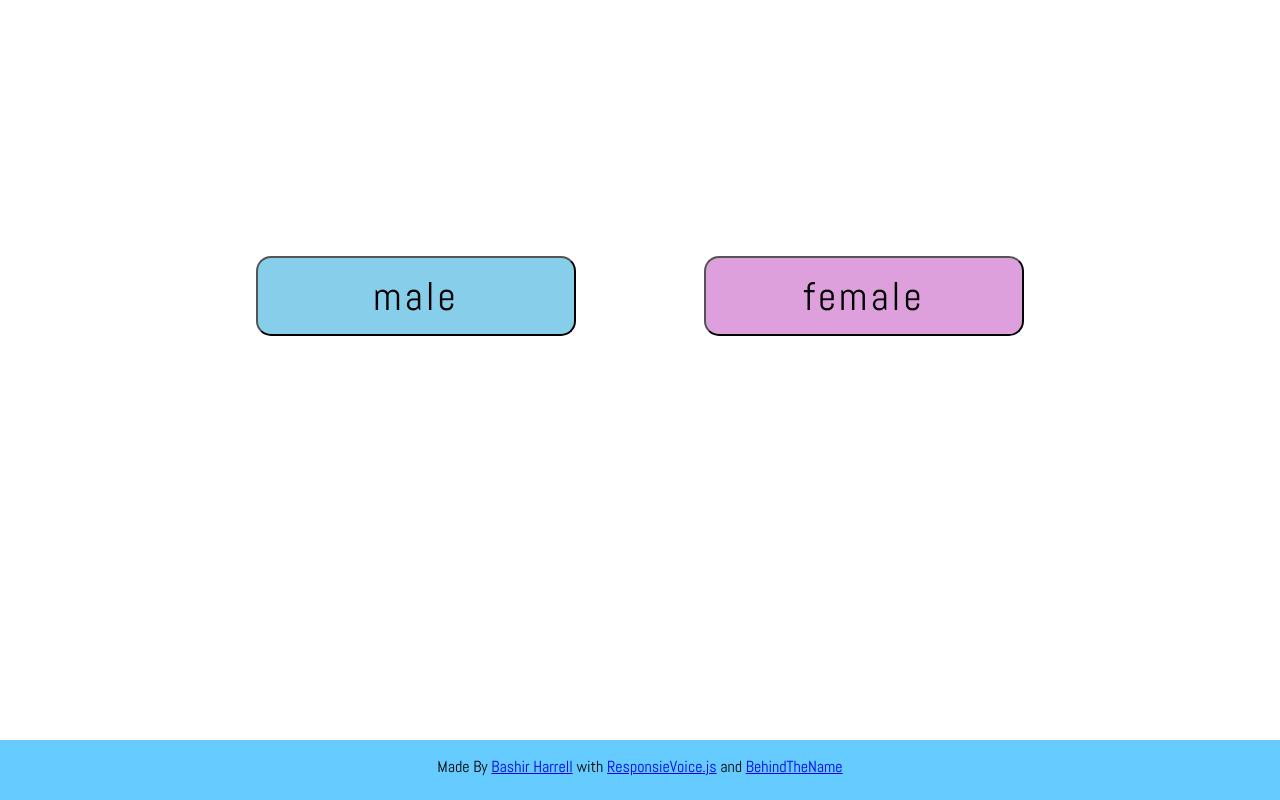
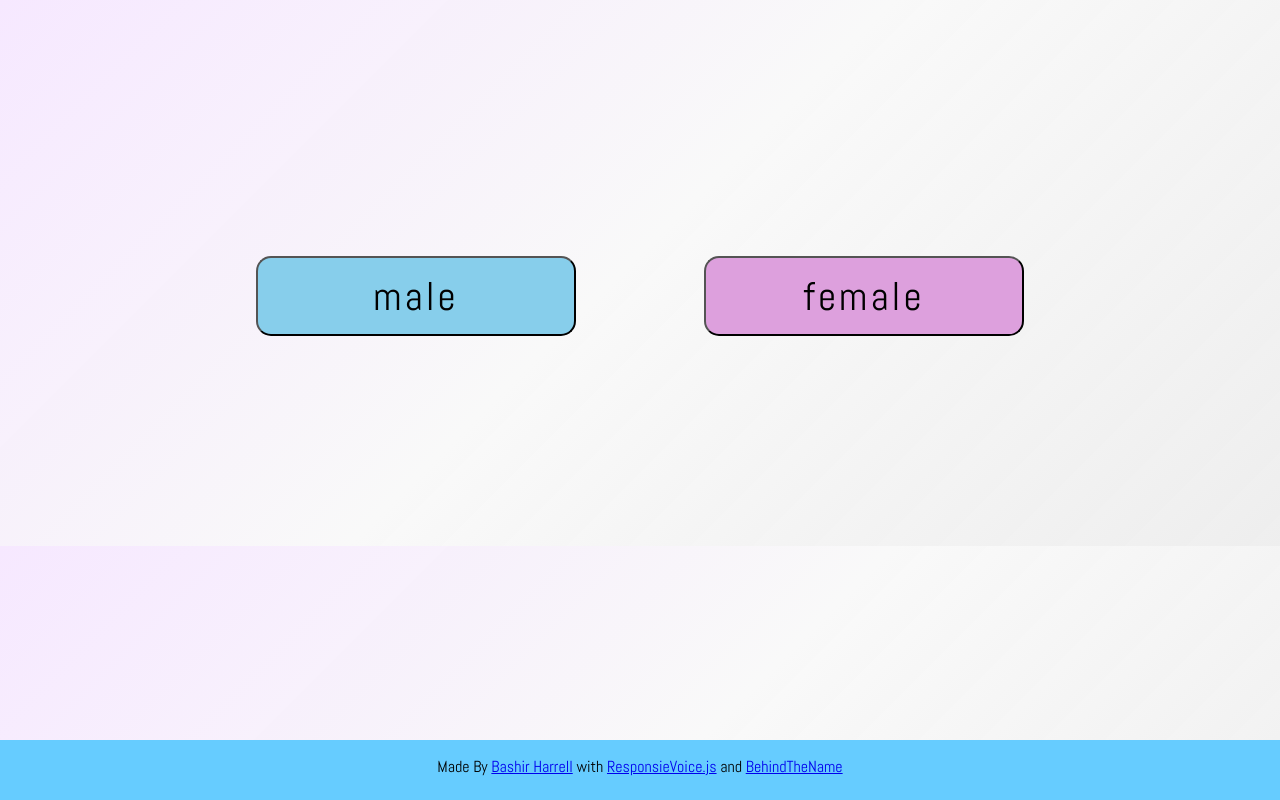
Before and after one commit to bookofbash/randomName, a plain HTML site: page index.html in a window 1280 px wide. Drawn offline with Linux system fonts and the light colour scheme.

Commit message:
Changed background color to add gradient

```diff
--- a/main.css
+++ b/main.css
@@ -2,6 +2,8 @@ body {
     margin:0;
     padding:0;
     height:100%;
+    background: rgb(246,232,255);
+    background: linear-gradient(135deg, rgba(246,232,255,0.9962359943977591) 0%, rgba(249,249,249,1) 49%, rgba(237,237,237,0.9430147058823529) 100%);
  }
 
 .container {
```
